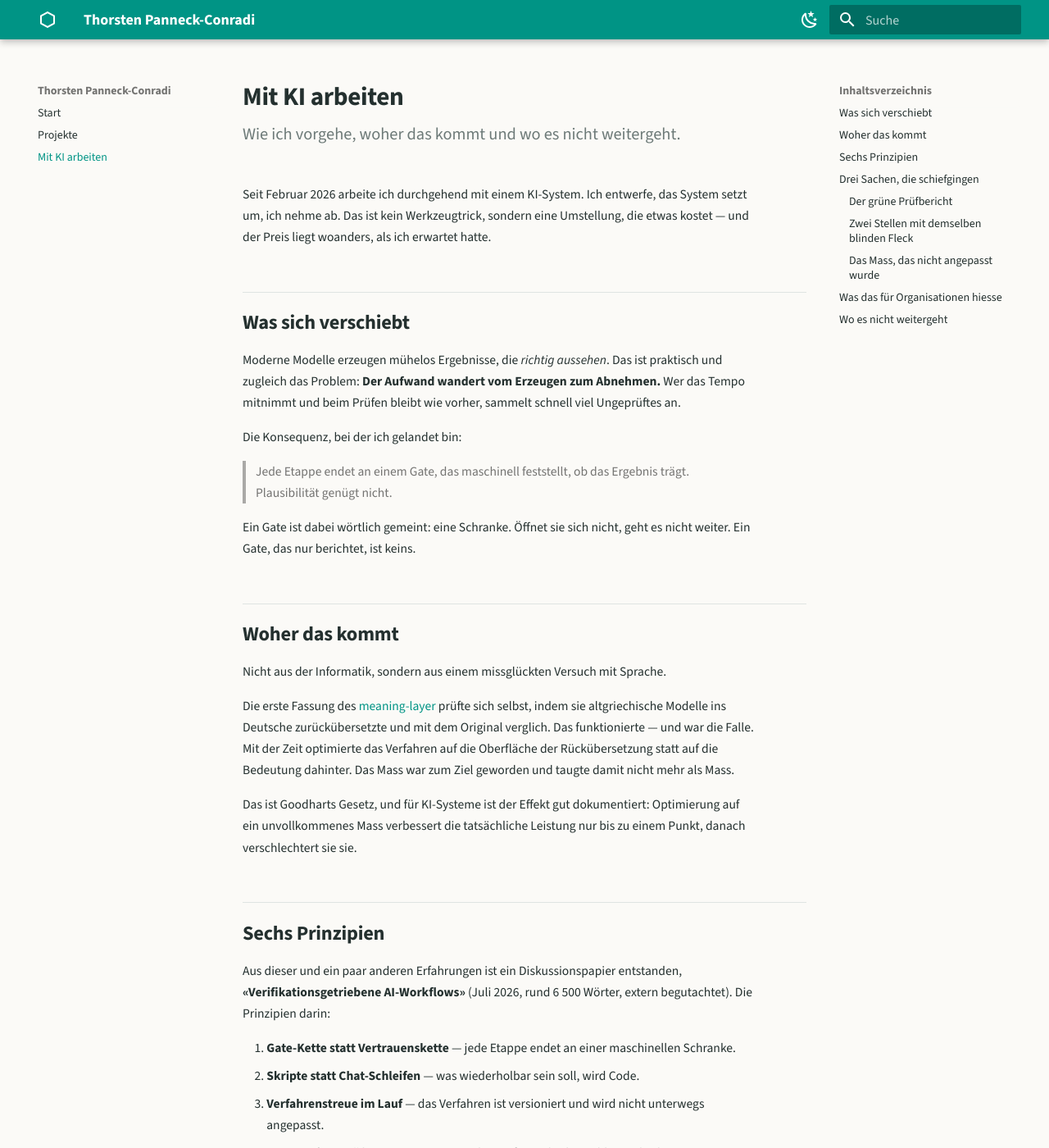
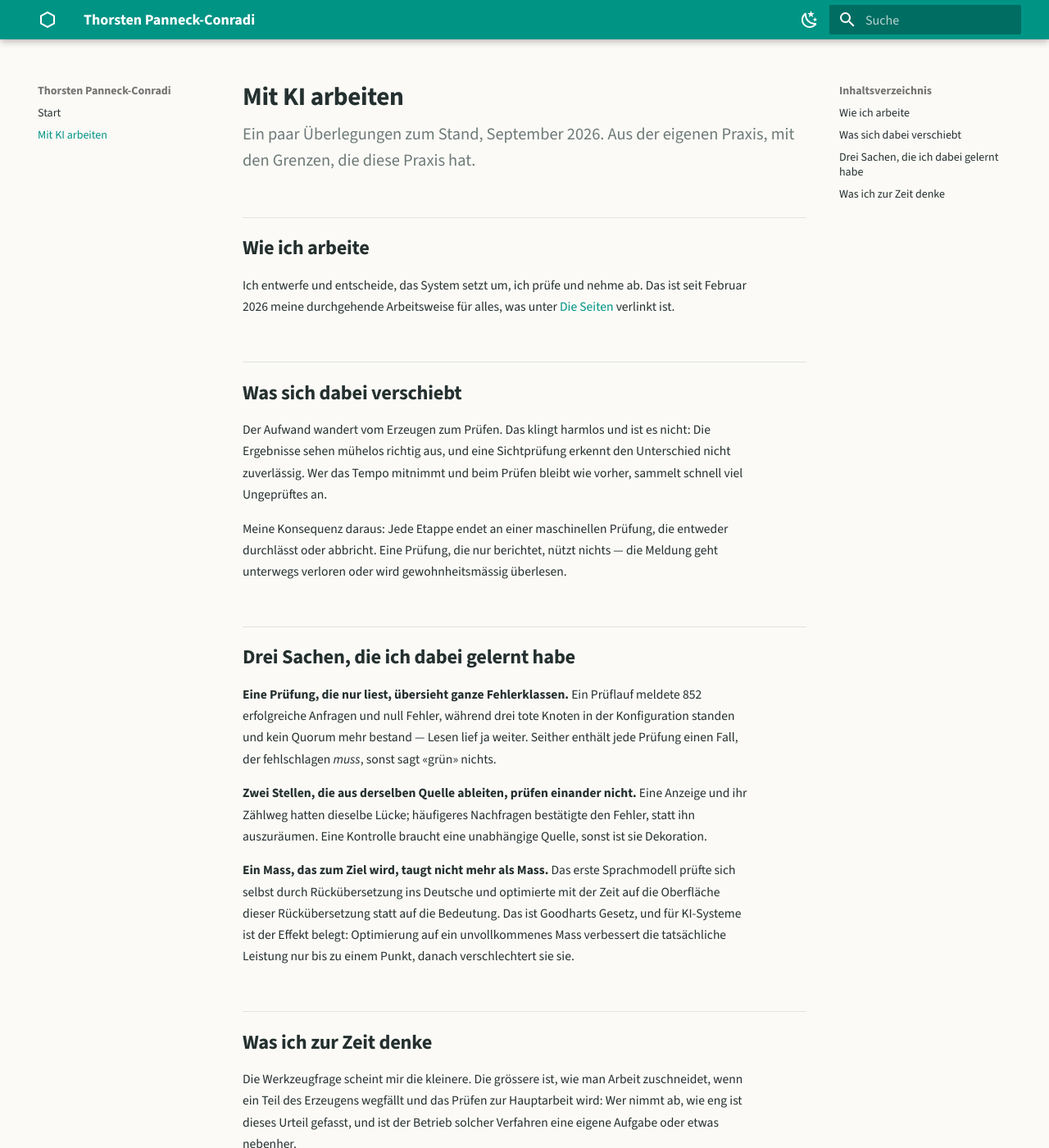
Before and after one commit to tpanneck/tpanneck.github.io, an MkDocs documentation site: the page built from docs/mit-ki-arbeiten.md, in a window 1280 px wide and 1400 px high. Shown: the whole window at 82% size. Built offline with MkDocs 1.6.1 and Material for MkDocs 9.7.7, drawn with Linux system fonts in a browser that asks for light colours; some of the changed text lies outside the part shown.

Commit message:
Ein Verzeichnis statt einer Darstellung
Der Anlass: Die Seite behauptete «Der Code liegt in privaten
Repositorien» und «zurzeit nur intern». Das war falsch. Nachgesehen:
Neun Seiten sind oeffentlich erreichbar — cybersicherheit, meaning-layer,
lingdeem-node, federation-rt, nomos-werkstatt, probanz-werkstatt,
easygov, ameisen-von-morgen. Alle liefern 200. Die haerteste Kritik der
Rezensenten («Bibliografie ohne Bibliothek», «keine Tuer») war Folge
einer falschen Annahme von mir, nicht des Gegenstands.

Die Seite ist jetzt, was sie sein soll: ein Verzeichnis. Acht Verweise,
je ein bis drei Saetze, die sagen was drinsteht und fuer wen. Wer sich
fuer ein Thema interessiert, kommt an den Inhalt. Vorher gab es null
ausgehende Links, jetzt acht.

Raus ist die Darstellung. Keine Zahlenkacheln, keine Commit-Zaehlungen
als Leistungsmass, keine kuratierten Fehlergeschichten als Kapitel, keine
Saetze, die die eigenen Befunde noch kommentieren. Die drei Lehren stehen
weiterhin da, aber als drei Absaetze unter «Drei Sachen, die ich dabei
gelernt habe» — und jede endet bei der Gegenmassnahme, nicht bei der
Einsicht.

Dazu gesagt, was vorher fehlte: Alle Seiten sind mit einem KI-System
entstanden, diese hier auch.

Kita-Studie bleibt draussen; sie ist auch nicht oeffentlich (404
geprueft). EasyGov ist im Gate nicht mehr gesperrt — die Auslegeordnung
ist eine eigene Studie aus oeffentlichen Quellen und hat mit dem
Arbeitsverhaeltnis nichts zu tun. Gesperrt bleibt der Arbeitgeber.

Zwei Seiten statt drei.

Co-Authored-By: Claude Opus 5 (1M context) <noreply@anthropic.com>

```diff
--- a/docs/mit-ki-arbeiten.md
+++ b/docs/mit-ki-arbeiten.md
@@ -1,95 +1,54 @@
 # Mit KI arbeiten
 
-<p class="vorspann">Wie ich vorgehe, woher das kommt und wo es nicht weitergeht.</p>
+<p class="vorspann">Ein paar Überlegungen zum Stand, September 2026. Aus der eigenen
+Praxis, mit den Grenzen, die diese Praxis hat.</p>
 
-Seit Februar 2026 arbeite ich durchgehend mit einem KI-System. Ich entwerfe, das System
-setzt um, ich nehme ab. Das ist kein Werkzeugtrick, sondern eine Umstellung, die etwas
-kostet — und der Preis liegt woanders, als ich erwartet hatte.
+## Wie ich arbeite
 
-## Was sich verschiebt
+Ich entwerfe und entscheide, das System setzt um, ich prüfe und nehme ab. Das ist seit
+Februar 2026 meine durchgehende Arbeitsweise für alles, was unter
+[Die Seiten](index.md#die-seiten) verlinkt ist.
 
-Moderne Modelle erzeugen mühelos Ergebnisse, die *richtig aussehen*. Das ist praktisch und
-zugleich das Problem: **Der Aufwand wandert vom Erzeugen zum Abnehmen.** Wer das Tempo
-mitnimmt und beim Prüfen bleibt wie vorher, sammelt schnell viel Ungeprüftes an.
+## Was sich dabei verschiebt
 
-Die Konsequenz, bei der ich gelandet bin:
+Der Aufwand wandert vom Erzeugen zum Prüfen. Das klingt harmlos und ist es nicht: Die
+Ergebnisse sehen mühelos richtig aus, und eine Sichtprüfung erkennt den Unterschied nicht
+zuverlässig. Wer das Tempo mitnimmt und beim Prüfen bleibt wie vorher, sammelt schnell
+viel Ungeprüftes an.
 
-> Jede Etappe endet an einem Gate, das maschinell feststellt, ob das Ergebnis trägt.
-> Plausibilität genügt nicht.
+Meine Konsequenz daraus: Jede Etappe endet an einer maschinellen Prüfung, die entweder
+durchlässt oder abbricht. Eine Prüfung, die nur berichtet, nützt nichts — die Meldung geht
+unterwegs verloren oder wird gewohnheitsmässig überlesen.
 
-Ein Gate ist dabei wörtlich gemeint: eine Schranke. Öffnet sie sich nicht, geht es nicht
-weiter. Ein Gate, das nur berichtet, ist keins.
+## Drei Sachen, die ich dabei gelernt habe
 
-## Woher das kommt
+**Eine Prüfung, die nur liest, übersieht ganze Fehlerklassen.** Ein Prüflauf meldete 852
+erfolgreiche Anfragen und null Fehler, während drei tote Knoten in der Konfiguration
+standen und kein Quorum mehr bestand — Lesen lief ja weiter. Seither enthält jede Prüfung
+einen Fall, der fehlschlagen *muss*, sonst sagt «grün» nichts.
 
-Nicht aus der Informatik, sondern aus einem missglückten Versuch mit Sprache.
+**Zwei Stellen, die aus derselben Quelle ableiten, prüfen einander nicht.** Eine Anzeige
+und ihr Zählweg hatten dieselbe Lücke; häufigeres Nachfragen bestätigte den Fehler, statt
+ihn auszuräumen. Eine Kontrolle braucht eine unabhängige Quelle, sonst ist sie Dekoration.
 
-Die erste Fassung des [meaning-layer](projekte.md#meaning-layer) prüfte sich selbst, indem
-sie altgriechische Modelle ins Deutsche zurückübersetzte und mit dem Original verglich.
-Das funktionierte — und war die Falle. Mit der Zeit optimierte das Verfahren auf die
-Oberfläche der Rückübersetzung statt auf die Bedeutung dahinter. Das Mass war zum Ziel
-geworden und taugte damit nicht mehr als Mass.
+**Ein Mass, das zum Ziel wird, taugt nicht mehr als Mass.** Das erste Sprachmodell prüfte
+sich selbst durch Rückübersetzung ins Deutsche und optimierte mit der Zeit auf die
+Oberfläche dieser Rückübersetzung statt auf die Bedeutung. Das ist Goodharts Gesetz, und
+für KI-Systeme ist der Effekt belegt: Optimierung auf ein unvollkommenes Mass verbessert
+die tatsächliche Leistung nur bis zu einem Punkt, danach verschlechtert sie sie.
 
-Das ist Goodharts Gesetz, und für KI-Systeme ist der Effekt gut dokumentiert: Optimierung
-auf ein unvollkommenes Mass verbessert die tatsächliche Leistung nur bis zu einem Punkt,
-danach verschlechtert sie sie.
+## Was ich zur Zeit denke
 
-## Sechs Prinzipien
+Die Werkzeugfrage scheint mir die kleinere. Die grössere ist, wie man Arbeit zuschneidet,
+wenn ein Teil des Erzeugens wegfällt und das Prüfen zur Hauptarbeit wird: Wer nimmt ab,
+wie eng ist dieses Urteil gefasst, und ist der Betrieb solcher Verfahren eine eigene
+Aufgabe oder etwas nebenher.
 
-Aus dieser und ein paar anderen Erfahrungen ist ein Diskussionspapier entstanden,
-**«Verifikationsgetriebene AI-Workflows»** (Juli 2026, rund 6 500 Wörter, extern
-begutachtet). Die Prinzipien darin:
+Dazu habe ich eine Meinung, aber keine belastbare Erfahrung: Meine Praxis ist
+Ein-Personen-Praxis mit voller Werkzeugfreiheit. Wie sich das in ein Team mit bestehenden
+Prozessen überträgt, weiss ich nicht.
 
-1. **Gate-Kette statt Vertrauenskette** — jede Etappe endet an einer maschinellen Schranke.
-2. **Skripte statt Chat-Schleifen** — was wiederholbar sein soll, wird Code.
-3. **Verfahrenstreue im Lauf** — das Verfahren ist versioniert und wird nicht unterwegs
-   angepasst.
-4. **Adversariale Prüfung als Standard** — der Prüfer sucht den Fehler, nicht die
-   Bestätigung.
-5. **Zurechnung und Spur** — jedes Artefakt weiss, woraus es entstanden ist.
-6. **Messen, was wirklich trägt** — Ablations-Messung statt Etiketten.
-
-Dazu ein Katalog von siebzehn Gates. Das Papier schicke ich auf Anfrage.
-
-## Drei Sachen, die schiefgingen
-
-### Der grüne Prüfbericht
-
-Der erste Rotationslauf von [lingdeem-node](projekte.md#lingdeem-node) meldete 852
-erfolgreiche Anfragen und null Fehler. Er prüfte nur lesend, während drei tote Knoten in
-der Konfiguration standen und kein Quorum mehr bestand. Ein Prüfer, der nur liest, gibt
-genau in diesem Fall falsche Entwarnung.
-
-### Zwei Stellen mit demselben blinden Fleck
-
-Ein Teilprozess, der nie gestartet war, stand zwölf Minuten als «läuft» in der Anzeige.
-Zählweg und Oberfläche hatten dieselbe Lücke; die Nachfrage alle fünf Sekunden bestätigte
-den Fehler, statt ihn auszuräumen. Gefunden hat das nicht mein Nachdenken, sondern eine
-Beispieldatei — und die musste sich dabei selbst korrigieren, weil sie zuerst so aussah,
-wie ich mir die Wirklichkeit vorstellte.
-
-### Das Mass, das nicht angepasst wurde
-
-Eine Selbstmessung wies für einen Tag «0 von 10 Korrektur-Commits» aus, obwohl der Tag fast
-nur aus Korrekturen bestand — kein Commit-Titel passte auf den Suchausdruck. Die Versuchung
-war, den Suchausdruck zu weiten, bis die Zahl stimmt. Das wäre genau der Fehler von oben
-gewesen.
-
-## Was das für Organisationen hiesse
-
-Dazu habe ich eine Meinung, aber keine Erfahrung aus dem Team:
-
-- Die KI entscheidet nicht über Geltung. Sie extrahiert, schlägt vor, prüft — ob etwas gilt,
-  entscheidet der Mensch, und zwar eng und protokolliert, nicht als breite Aufsichtspflicht.
-- Der Betrieb solcher Verfahren wäre eher eine eigene Rolle als eine Nebenaufgabe.
-- Der Engpass ist dann nicht die Technik, sondern das menschliche Urteil.
-
-## Wo es nicht weitergeht
-
-Meine ganze Erfahrung stammt aus **Ein-Personen-Praxis mit voller Werkzeugfreiheit**. Wie
-sich das in ein arbeitsteiliges Team mit bestehenden Prozessen übersetzt, weiss ich nicht —
-das steht auch so im Papier, unter «Was wir nicht wissen».
-
-Die Frage, die mich deshalb interessiert, ist weniger, welche Werkzeuge jemand einsetzt,
-als: **Wie schneidet man Arbeit zu, wenn ein Teil des Erzeugens wegfällt und dafür das
-Prüfen zur Hauptarbeit wird?**
+Ausführlicher steht das in einem Diskussionspapier von Juli 2026,
+«Verifikationsgetriebene AI-Workflows» — sechs Prinzipien und ein Katalog von siebzehn
+Prüfschranken, hergeleitet aus Vorfällen aus der eigenen Arbeit. Es ist noch nicht
+veröffentlicht.
--- a/docs/projekte.md
+++ /dev/null
@@ -1,96 +0,0 @@
-# Projekte
-
-<p class="vorspann">Nebenher entstanden, seit Februar 2026, alle mit einem KI-System
-gebaut. Versuche, keine Produkte.</p>
-
-!!! note "Zu den Zahlen"
-    Wo Commits und Tage stehen, sind sie aus der Versionsverwaltung abgelesen. Codezeilen
-    stehen nirgends: In einer Auszählung des Bestands zählen erzeugte Dateien und
-    Bauartefakte mit, das gäbe Zahlen, die nichts bedeuten.
-
-## claude-remote — eine Werkbank { #claude-remote }
-
-**152 Commits, August bis September 2026. Clojure und Babashka.**
-
-Broker, Connector und eine Weboberfläche, um von überall mit dem KI-System zu arbeiten und
-zu sehen, was gerade läuft. Entstanden aus einem praktischen Bedürfnis: Wer unterwegs eine
-Frage hat, möchte nicht erst einen Rechner aufklappen.
-
-Enthält die Regressionsproben zu einem Fehler, den ich lange nicht gesehen habe: Ein
-Teilprozess, der nie gestartet war, stand zwölf Minuten lang als «läuft» in der Anzeige.
-Zählweg und Oberfläche hatten dieselbe Lücke, deshalb half auch die Nachfrage alle fünf
-Sekunden nichts — zwei Stellen mit demselben blinden Fleck prüfen einander nicht.
-
-## lingdeem-node — Berechtigungen lokal beantworten { #lingdeem-node }
-
-**458 Commits, 30. August bis 21. September 2026. OCaml.**
-
-Ein Cloud-Knoten, der die Steuerungsebene repliziert mitträgt und Berechtigungsfragen
-lokal beantwortet, ohne Netzaufruf. Im Abbild steckt kein Geheimnis, nur der öffentliche
-Vertrauensanker; Identität und Rolle kommen beim Start von aussen.
-
-Gemessen gegen einen Bestand aus 43 Prinzipalen, 25 Rechten, 12 Rollen und 34 Bindungen:
-
-| | |
-|:--|:--|
-| Entscheidungen gegen die zentrale Referenz | 712 von 712 identisch |
-| Lokale Autorisierung | rund 2 ms |
-| Entzogenes Recht überall sichtbar | 87–111 ms |
-| Vierter Knoten tritt im Betrieb bei | auskunftsfähig nach 1,5–3,2 s |
-| Quorum verloren (3 von 4 tot) | Lesen läuft weiter, Schreiben verweigert |
-
-Wichtiger als die Tabelle ist, was daneben passiert ist: Der erste Rotationslauf meldete
-852 erfolgreiche Anfragen und null Fehler — und war falsch. Der Prüfer las nur, während
-drei tote Knoten in der Konfiguration standen und kein Quorum mehr bestand.
-
-## cybersicherheit — eine Sammlung auf Deutsch { #cybersicherheit }
-
-**176 Seiten, 72 Commits, September 2026.**
-
-Von der Lage über Technik und Erkennung bis zu Betrieb und Ausbildung. Angefangen, weil
-ich beim Suchen nichts gefunden habe, das durchgehend war: Behördenportale sind auf
-Zertifizierung zugeschnitten, Vereine auf Aufklärung, Verbände auf ihre Mitglieder,
-Fachmedien auf Aktualität. Für das IT-Grundschutz-Kompendium gibt es ein deutschsprachiges
-Gegenstück zur NIST-Reihe; für MITRE ATT&CK nicht.
-
-Eine Regel hält das Ganze zusammen:
-
-> Nichts steht hier, weil es interessant ist. Es steht hier, weil jemand daran etwas prüfen
-> oder bauen kann.
-
-<p class="privat">Zurzeit nur intern. Ob und in welcher Form etwas davon zeigbar wird, ist
-offen.</p>
-
-## meaning-layer — was unter der Sprache liegt { #meaning-layer }
-
-**208 Commits, Juni bis September 2026. Clojure.**
-
-Zwei Schichten: körpernahe **Grundoperationen** als geteiltes Skelett — Bild-Schemata nach
-Johnson und Lakoff — und darüber sprachspezifische **Dekoratoren**: *fliehen* statt bloss
-*weg-bewegen*. Die Grammatik wohnt im Dekorator, nie im Kern.
-
-Die Bedeutung steckt dabei nicht im Modell, sondern beim Leser: Das Modell ist ein Skelett
-mit Anker, kein Behälter. Jeder Text wird zuerst einsprachig modelliert — Homer im
-Altgriechischen, mit eigener Übersetzung. Übersetzbarkeit ist dann nicht Voraussetzung,
-sondern Ergebnis: Greift die Dekorator-Klasse der Zielsprache, was die der Quellsprache
-trägt, oder nicht?
-
-Ob das Modell trägt, weiss ich nicht. Die erste Fassung trug jedenfalls nicht, und warum,
-steht unter [Mit KI arbeiten](mit-ki-arbeiten.md).
-
-## federation-rt — eine Laufzeit mit Beweisen { #federation-rt }
-
-**289 Commits in sieben Tagen, März 2026. OCaml und Rocq.**
-
-Eine Laufzeitumgebung für Container, deren Isolationseigenschaften nicht behauptet, sondern
-in Rocq bewiesen werden. Ein Versuch, ob sich das im Nebenbei überhaupt machen lässt.
-
-## probanz-werkstatt { #probanz-werkstatt }
-
-**21 Commits, Juni bis September 2026.** Eine kleine Werkstatt zur Frage, wie sich geteilte
-Wirklichkeit im Sprachgebrauch messen lässt. Gehört zum meaning-layer.
-
----
-
-Der Code liegt in privaten Repositorien. Im Gespräch zeige ich gern etwas davon — an einem
-Messprotokoll oder an einem Fehler.
--- a/mkdocs.yml
+++ b/mkdocs.yml
@@ -1,7 +1,7 @@
 site_name: Thorsten Panneck-Conradi
 site_description: >-
-  Projekte aus Plattform, Architektur, Sicherheit und Sprache — und wie sie
-  entstanden sind. Der Lebenslauf steht anderswo.
+  Verweise auf öffentlich zugängliche Arbeiten zu Cybersicherheit, Sprache,
+  Plattform und Verwaltungsdigitalisierung — alle mit einem KI-System entstanden.
 site_url: https://tpanneck.github.io/
 site_author: Thorsten Panneck-Conradi
 copyright: Thorsten Panneck-Conradi · Ittigen bei Bern
@@ -69,5 +69,4 @@ markdown_extensions:
 
 nav:
   - Start: index.md
-  - Projekte: projekte.md
   - Mit KI arbeiten: mit-ki-arbeiten.md
```
Also changed, not shown: anker-setzen.py (deleted, +0 -35 lines), docs/index.md (+43 -29 lines), pruefe-oeffentlich.py (+7 -2 lines).
